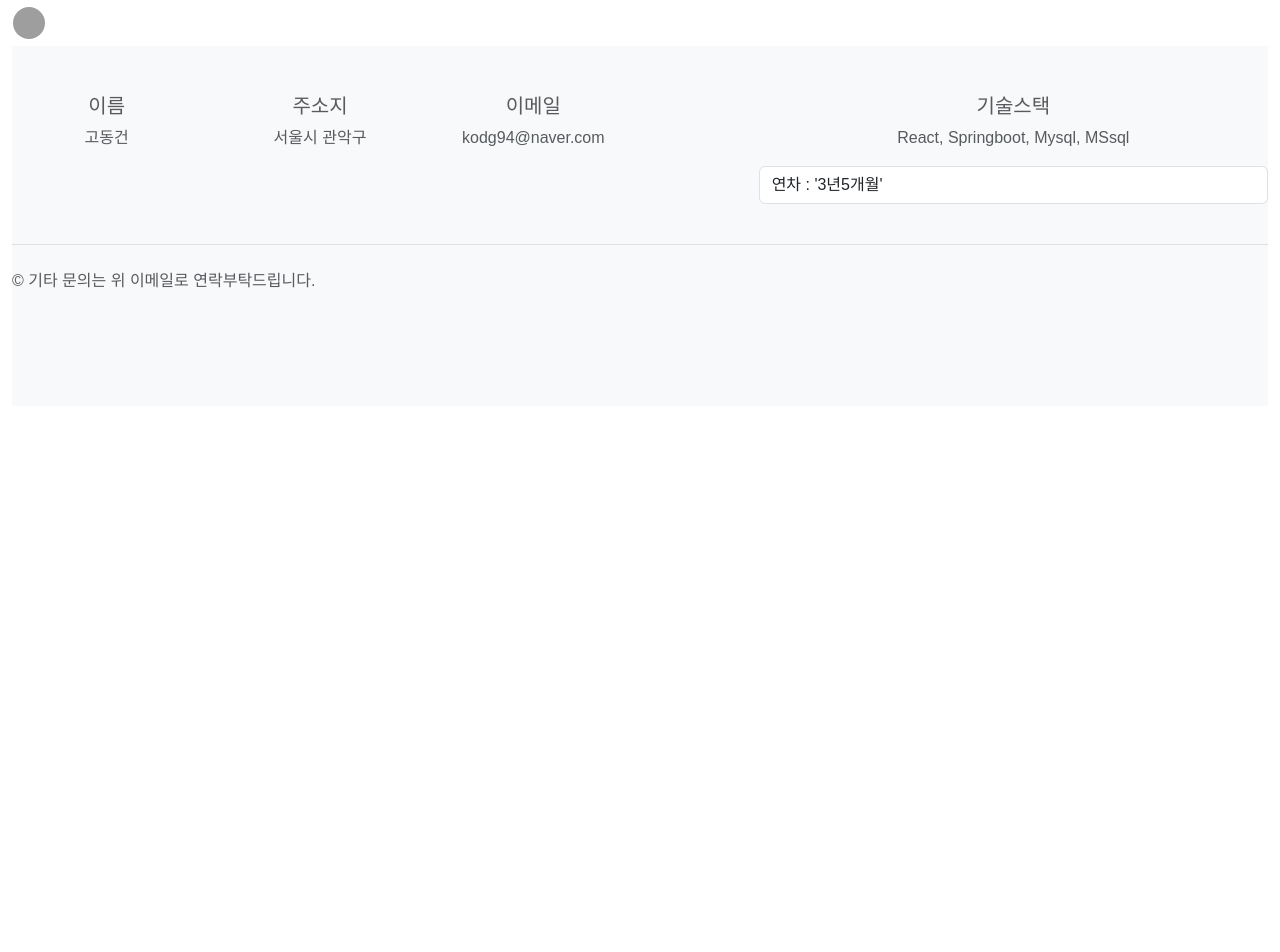
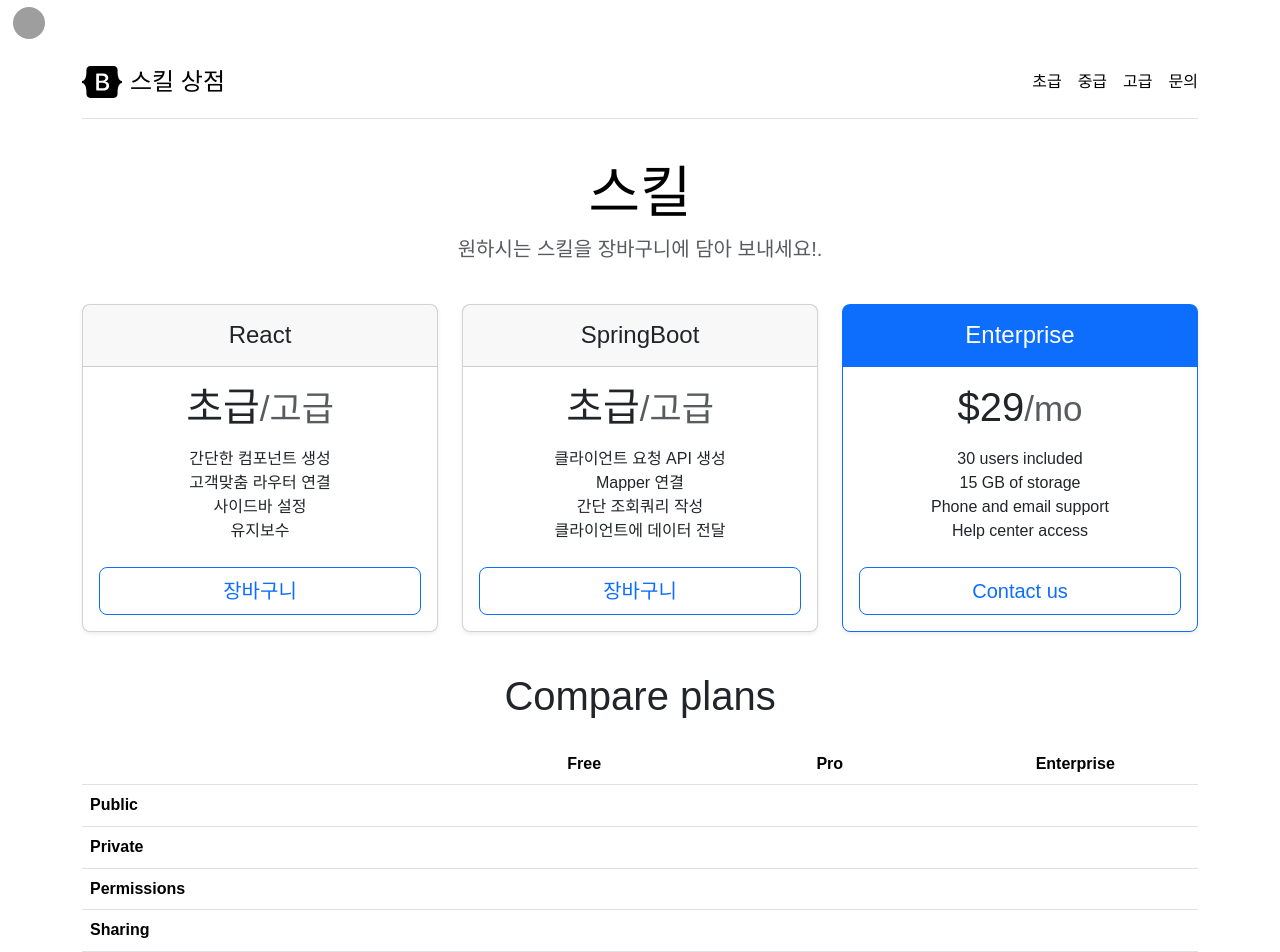
Before and after one commit to WebKoDongGeon/lifeFront, a React (Create React App) app: page /shop in a window 1280 px wide. Shown: the top 952 px of the page. Before the commit the page ends 800 px from the top, so only its background shows below. Built offline with nearby package versions, Linux system fonts and the light colour scheme; grey boxes are pictures that could not be loaded; some icons are missing; a web font is replaced by a local one.

Commit message:
사이드바 메뉴추가

```diff
--- a/src/pages/common/icons.tsx
+++ b/src/pages/common/icons.tsx
@@ -1,6 +1,7 @@
 import { ReactComponent as ClipboardMinusIcon } from 'bootstrap-icons/icons/clipboard-minus.svg';
 import { ReactComponent as Cpu } from 'bootstrap-icons/icons/cpu.svg';
 import { ReactComponent as HSquare } from 'bootstrap-icons/icons/h-square.svg';
+import { ReactComponent as CartCheck } from 'bootstrap-icons/icons/cart-check.svg';
 
 const styles = {
     width: "30",
@@ -18,6 +19,9 @@
                 break;
             case 'clipboard-minus-fill':
                 iconsComponent = <ClipboardMinusIcon style={styles} />;
+                break;
+            case 'cart-check':
+                iconsComponent = <CartCheck style={styles} />;
                 break;
         }
 
--- a/src/pages/index.tsx
+++ b/src/pages/index.tsx
@@ -8,8 +8,8 @@
             <div className="container">
                 <div className="p-4 p-md-5 mb-4 rounded text-bg-dark">
                     <div className="col-md-6 px-0">
-                        <h1 className="">고라이크 블로그</h1>
-                        <p className="lead my-3">Multiple lines of text that form the lede, informing new readers quickly and efficiently about what’s most interesting in this post’s contents.</p>
+                        <h1 className="">고동건</h1>
+                        <p className="lead my-3">주요스킬 : React, SpringBoot</p>
                         <p className="lead mb-0">
                             <Link to={"#"} className="text-white fw-bold">Continue reading...</Link>
                         </p>
--- a/src/pages/profile/index.tsx
+++ b/src/pages/profile/index.tsx
@@ -22,7 +22,7 @@
 
     useEffect(()=>{
         setData();
-    })
+    },[])
 
     return (
         <>
--- /dev/null
+++ b/src/pages/shop/index.tsx
@@ -0,0 +1,138 @@
+const Shop = () => {
+    return (
+        <>
+        <div className="container py-3">
+            <div className="d-flex flex-column flex-md-row align-items-center pb-3 mb-4 border-bottom">
+                <a href="/" className="d-flex align-items-center link-body-emphasis text-decoration-none">
+                    <svg xmlns="http://www.w3.org/2000/svg" width="40" height="32" className="me-2" viewBox="0 0 118 94" role="img"><title>Bootstrap</title><path fill-rule="evenodd" clip-rule="evenodd" d="M24.509 0c-6.733 0-11.715 5.893-11.492 12.284.214 6.14-.064 14.092-2.066 20.577C8.943 39.365 5.547 43.485 0 44.014v5.972c5.547.529 8.943 4.649 10.951 11.153 2.002 6.485 2.28 14.437 2.066 20.577C12.794 88.106 17.776 94 24.51 94H93.5c6.733 0 11.714-5.893 11.491-12.284-.214-6.14.064-14.092 2.066-20.577 2.009-6.504 5.396-10.624 10.943-11.153v-5.972c-5.547-.529-8.934-4.649-10.943-11.153-2.002-6.484-2.28-14.437-2.066-20.577C105.214 5.894 100.233 0 93.5 0H24.508zM80 57.863C80 66.663 73.436 72 62.543 72H44a2 2 0 01-2-2V24a2 2 0 012-2h18.437c9.083 0 15.044 4.92 15.044 12.474 0 5.302-4.01 10.049-9.119 10.88v.277C75.317 46.394 80 51.21 80 57.863zM60.521 28.34H49.948v14.934h8.905c6.884 0 10.68-2.772 10.68-7.727 0-4.643-3.264-7.207-9.012-7.207zM49.948 49.2v16.458H60.91c7.167 0 10.964-2.876 10.964-8.281 0-5.406-3.903-8.178-11.425-8.178H49.948z" fill="currentColor"></path></svg>
+                    <span className="fs-4">스킬 상점</span>
+                </a>
+
+                <nav className="d-inline-flex mt-2 mt-md-0 ms-md-auto">
+                    <a className="me-3 py-2 link-body-emphasis text-decoration-none" href="#">초급</a>
+                    <a className="me-3 py-2 link-body-emphasis text-decoration-none" href="#">중급</a>
+                    <a className="me-3 py-2 link-body-emphasis text-decoration-none" href="#">고급</a>
+                    <a className="py-2 link-body-emphasis text-decoration-none" href="#">문의</a>
+                </nav>
+                </div>
+
+                <div className="pricing-header p-3 pb-md-4 mx-auto text-center">
+                <h1 className="display-4 fw-normal text-body-emphasis">스킬</h1>
+                <p className="fs-5 text-body-secondary">원하시는 스킬을 장바구니에 담아 보내세요!.</p>
+            </div>
+            <div className="row row-cols-1 row-cols-md-3 mb-3 text-center">
+                <div className="col">
+                    <div className="card mb-4 rounded-3 shadow-sm">
+                    <div className="card-header py-3">
+                        <h4 className="my-0 fw-normal">React</h4>
+                    </div>
+                    <div className="card-body">
+                        {/* <h1 className="card-title pricing-card-title">$0<small className="text-body-secondary fw-light">/mo</small></h1> */}
+                        <h1 className="card-title pricing-card-title">초급<small className="text-body-secondary fw-light">/고급</small></h1>
+                        <ul className="list-unstyled mt-3 mb-4">
+                        <li>간단한 컴포넌트 생성</li>
+                        <li>고객맞춤 라우터 연결</li>
+                        <li>사이드바 설정</li>
+                        <li>유지보수</li>
+                        </ul>
+                        <button type="button" className="w-100 btn btn-lg btn-outline-primary">장바구니</button>
+                    </div>
+                    </div>
+                </div>
+                <div className="col">
+                    <div className="card mb-4 rounded-3 shadow-sm">
+                    <div className="card-header py-3">
+                        <h4 className="my-0 fw-normal">SpringBoot</h4>
+                    </div>
+                    <div className="card-body">
+                        <h1 className="card-title pricing-card-title">초급<small className="text-body-secondary fw-light">/고급</small></h1>
+                        <ul className="list-unstyled mt-3 mb-4">
+                        <li>클라이언트 요청 API 생성</li>
+                        <li>Mapper 연결</li>
+                        <li>간단 조회쿼리 작성</li>
+                        <li>클라이언트에 데이터 전달</li>
+                        </ul>
+                        <button type="button" className="w-100 btn btn-lg btn-outline-primary">장바구니</button>
+                    </div>
+                    </div>
+                </div>
+                <div className="col">
+                    <div className="card mb-4 rounded-3 shadow-sm border-primary">
+                    <div className="card-header py-3 text-bg-primary border-primary">
+                        <h4 className="my-0 fw-normal">Enterprise</h4>
+                    </div>
+                    <div className="card-body">
+                        <h1 className="card-title pricing-card-title">$29<small className="text-body-secondary fw-light">/mo</small></h1>
+                        <ul className="list-unstyled mt-3 mb-4">
+                        <li>30 users included</li>
+                        <li>15 GB of storage</li>
+                        <li>Phone and email support</li>
+                        <li>Help center access</li>
+                        </ul>
+                        <button type="button" className="w-100 btn btn-lg btn-outline-primary">Contact us</button>
+                    </div>
+                    </div>
+                </div>
+                </div>
+
+                <h2 className="display-6 text-center mb-4">Compare plans</h2>
+
+                <div className="table-responsive">
+                <table className="table text-center">
+                    <thead>
+                    <tr>
+                        <th style={{width: "34%"}}></th>
+                        <th style={{width: "22%"}}>Free</th>
+                        <th style={{width: "22%"}}>Pro</th>
+                        <th style={{width: "22%"}}>Enterprise</th>
+                    </tr>
+                    </thead>
+                    <tbody>
+                    <tr>
+                        <th scope="row" className="text-start">Public</th>
+                        <td><svg className="bi" width="24" height="24"><use xlinkHref="#check"/></svg></td>
+                        <td><svg className="bi" width="24" height="24"><use xlinkHref="#check"/></svg></td>
+                        <td><svg className="bi" width="24" height="24"><use xlinkHref="#check"/></svg></td>
+                    </tr>
+                    <tr>
+                        <th scope="row" className="text-start">Private</th>
+                        <td></td>
+                        <td><svg className="bi" width="24" height="24"><use xlinkHref="#check"/></svg></td>
+                        <td><svg className="bi" width="24" height="24"><use xlinkHref="#check"/></svg></td>
+                    </tr>
+                    </tbody>
+
+                    <tbody>
+                    <tr>
+                        <th scope="row" className="text-start">Permissions</th>
+                        <td><svg className="bi" width="24" height="24"><use xlinkHref="#check"/></svg></td>
+                        <td><svg className="bi" width="24" height="24"><use xlinkHref="#check"/></svg></td>
+                        <td><svg className="bi" width="24" height="24"><use xlinkHref="#check"/></svg></td>
+                    </tr>
+                    <tr>
+                        <th scope="row" className="text-start">Sharing</th>
+                        <td></td>
+                        <td><svg className="bi" width="24" height="24"><use xlinkHref="#check"/></svg></td>
+                        <td><svg className="bi" width="24" height="24"><use xlinkHref="#check"/></svg></td>
+                    </tr>
+                    <tr>
+                        <th scope="row" className="text-start">Unlimited members</th>
+                        <td></td>
+                        <td><svg className="bi" width="24" height="24"><use xlinkHref="#check"/></svg></td>
+                        <td><svg className="bi" width="24" height="24"><use xlinkHref="#check"/></svg></td>
+                    </tr>
+                    <tr>
+                        <th scope="row" className="text-start">Extra security</th>
+                        <td></td>
+                        <td></td>
+                        <td><svg className="bi" width="24" height="24"><use xlinkHref="#check"/></svg></td>
+                    </tr>
+                    </tbody>
+                </table>
+            </div>
+        </div>
+        </>
+    );
+};
+
+export default Shop;
--- a/src/routes/index.tsx
+++ b/src/routes/index.tsx
@@ -10,6 +10,7 @@
 import BoardCrossroad from "../pages/board/crossroad";
 import Footer from "../pages/common/footer";
 import MyPage from "../pages/mypage";
+import Shop from "../pages/shop";
 
 const Router = () => {
     const [checkMenu, setCheckMenu] = useState(false);
@@ -32,6 +33,7 @@
                         <Route path="/board/:type" element={<BoardCrossroad />} />
                         <Route path="/profile" element={<Profile />} />
                         <Route path="/mypage" element={<MyPage />}/>
+                        <Route path="/shop" element={<Shop />}/>
                     </Routes>
                     <Footer />
                     </Col>
--- a/src/routes/menu.ts
+++ b/src/routes/menu.ts
@@ -38,5 +38,18 @@
         tabnav: true,
         banner: true
     },
+    {
+        icon: null,
+        key: 'shop',
+        label: '쇼핑',
+        path: '/shop',
+        level: 0,
+        parentKey: '',
+        components: 'shop',
+        cssName: 'cart-check',
+        header: false,
+        tabnav: true,
+        banner: true
+    },
 
 ]
--- a/src/types/profile/index.ts
+++ b/src/types/profile/index.ts
@@ -9,4 +9,8 @@
     userId: string;
     skill: string;
     title: string;
+    gender: string;
+    age: string;
+    userName: string;
+    email: string;
 };
```
Also changed, not shown: src/pages/mypage/index.tsx (+42 -24 lines).
